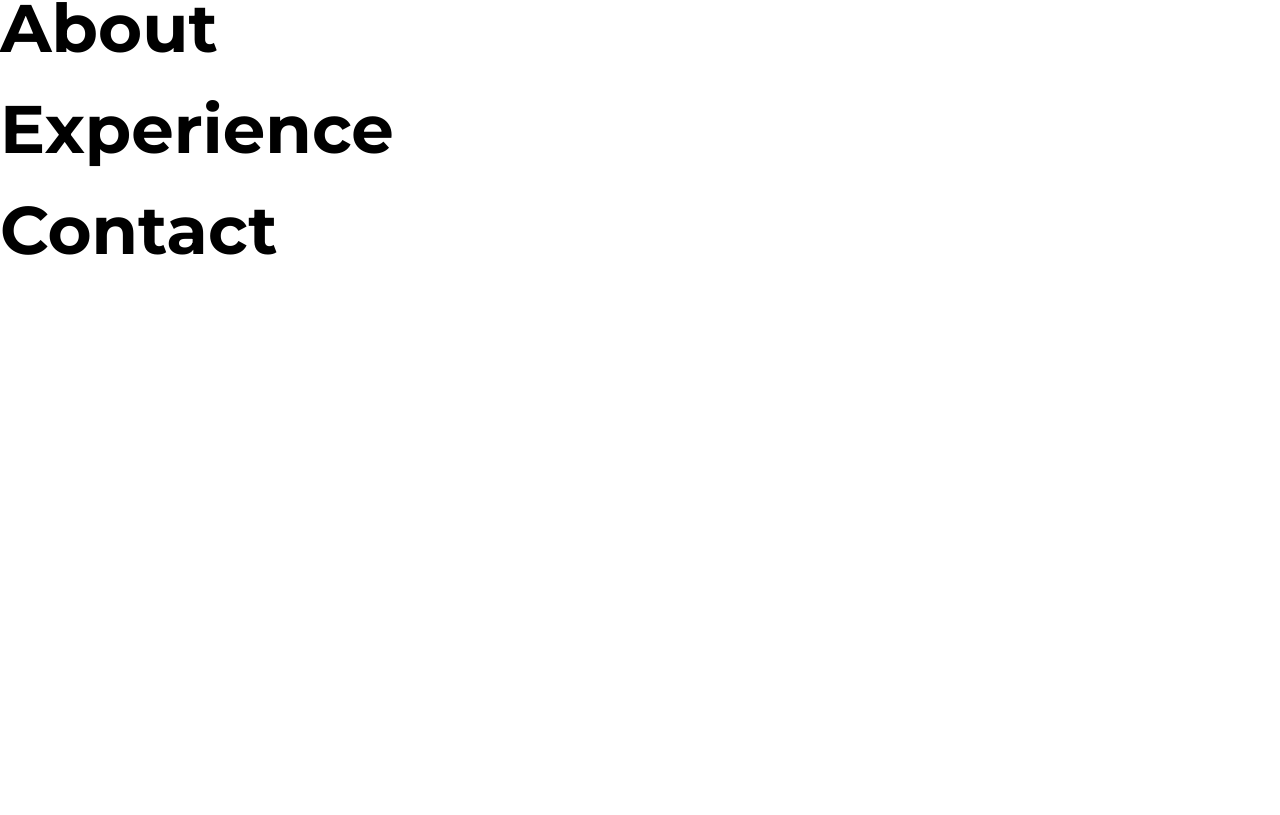
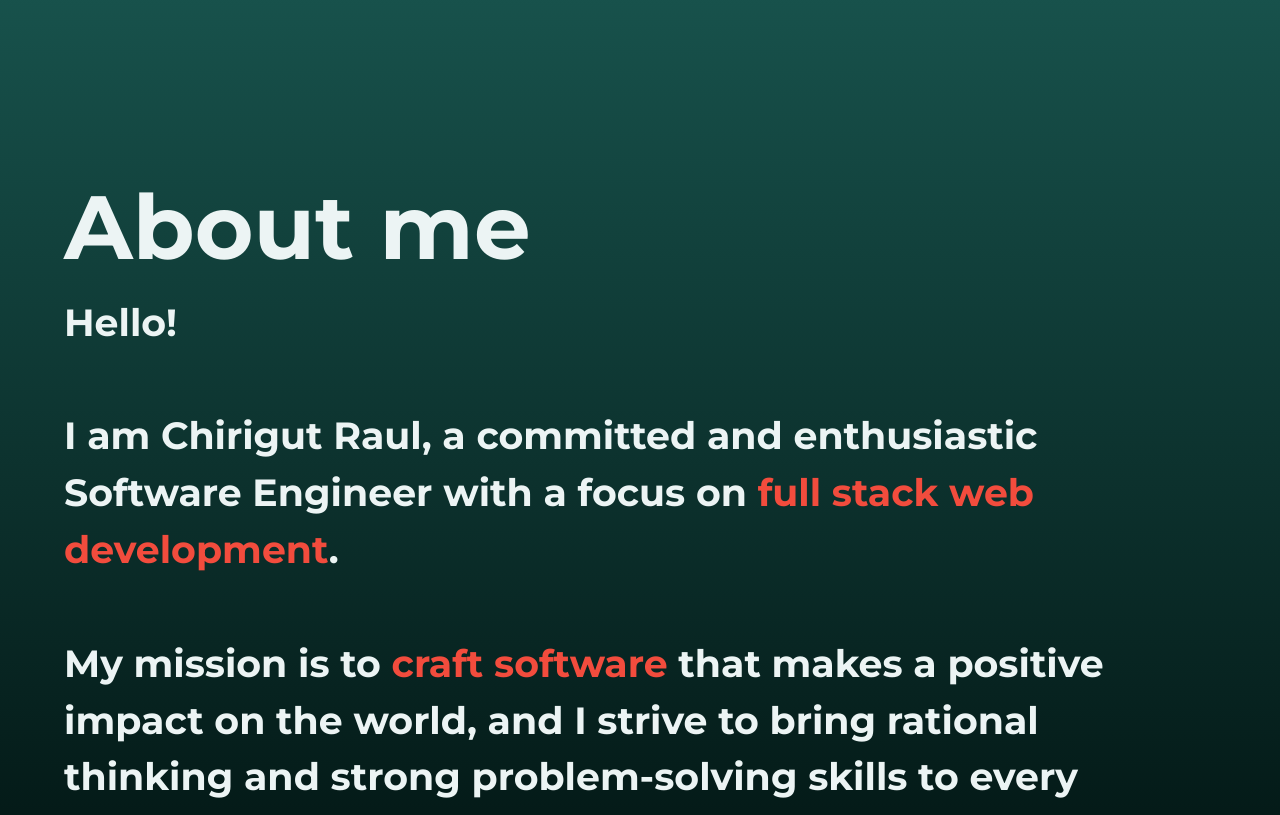
Before and after one commit to chirigutraul/personal-website, a React (Vite) app: page / in a window 1280 px wide. Shown: the part 853-1668 px from the top of the page. Before the commit the page ends 1134 px from the top, so only its background shows below. Built offline with nearby package versions, Linux system fonts and the light colour scheme.

Commit message:
first version of 'about me'

```diff
--- a/src/components/About.tsx
+++ b/src/components/About.tsx
@@ -1,7 +1,27 @@
+import AccentText from "./AccentText";
+
 const About = () => {
   return (
-    <div id="#about">
-      <h2>About</h2>
+    <div
+      id="#hero-section"
+      className="px-8 py-20 text-white min-h-svh bg-gradient-to-t from-black to-medium-grey md:px-16"
+    >
+      <div className="navbar-margin">
+        <div id="#title-container" className="">
+          <h1>About me</h1>
+        </div>
+        <div>
+          <h4>
+            Hello! <br /> <br /> I am Chirigut Raul, a committed and
+            enthusiastic Software Engineer with a focus on{" "}
+            <AccentText text="full stack web development" />. <br /> <br /> My
+            mission is to <AccentText text="craft software" /> that makes a
+            positive impact on the world, and I strive to bring rational
+            thinking and strong problem-solving skills to every project I
+            undertake.
+          </h4>
+        </div>
+      </div>
     </div>
   );
 };
--- /dev/null
+++ b/src/components/AccentText.tsx
@@ -0,0 +1,9 @@
+type AccentTextProps = {
+  text: string;
+};
+
+const AccentText = ({ text }: AccentTextProps) => {
+  return <span className="text-secondary">{text}</span>;
+};
+
+export default AccentText;
--- a/src/components/Navbar.tsx
+++ b/src/components/Navbar.tsx
@@ -15,7 +15,7 @@ const MobileHamburgerMenu = () => {
 
   return (
     <div className="sm:hidden">
-      <div className="absolute top-0 left-0 right-0 flex justify-end p-4 bg-medium-grey">
+      <div className="fixed top-0 left-0 right-0 flex justify-end p-4 bg-medium-grey">
         <button onClick={toggleMenu}>
           <img src={appsSvg} className="w-8" />
         </button>
@@ -42,7 +42,7 @@ const MobileHamburgerMenu = () => {
 
 const DesktopNavbar = () => {
   return (
-    <nav className="absolute hidden w-full text-white sm:block bg-medium-grey">
+    <nav className="fixed hidden w-full text-white sm:block bg-medium-grey">
       <ul className="flex justify-end gap-8 px-16 py-8">
         {MENU_LINKS.map((item, index) => (
           <li
```
